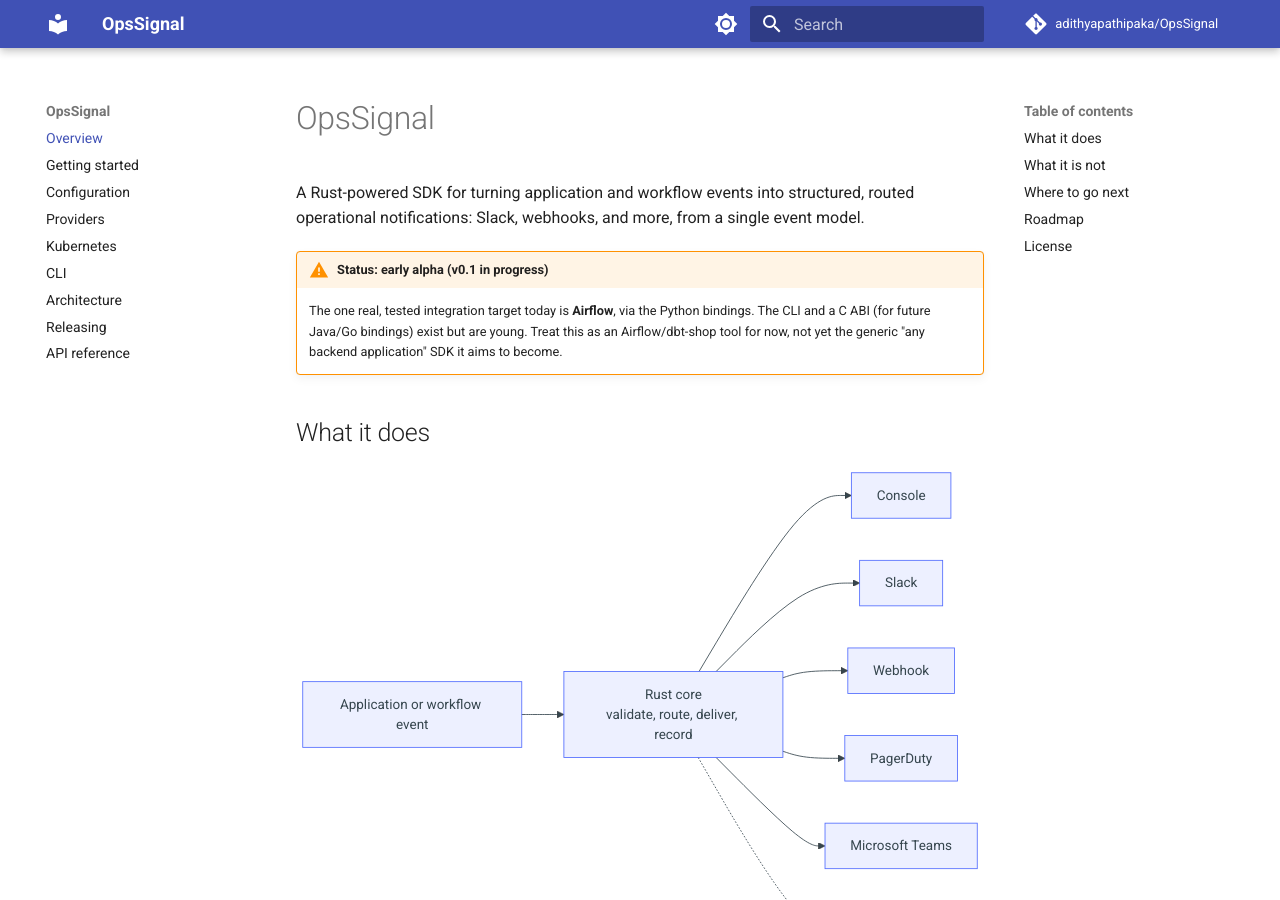
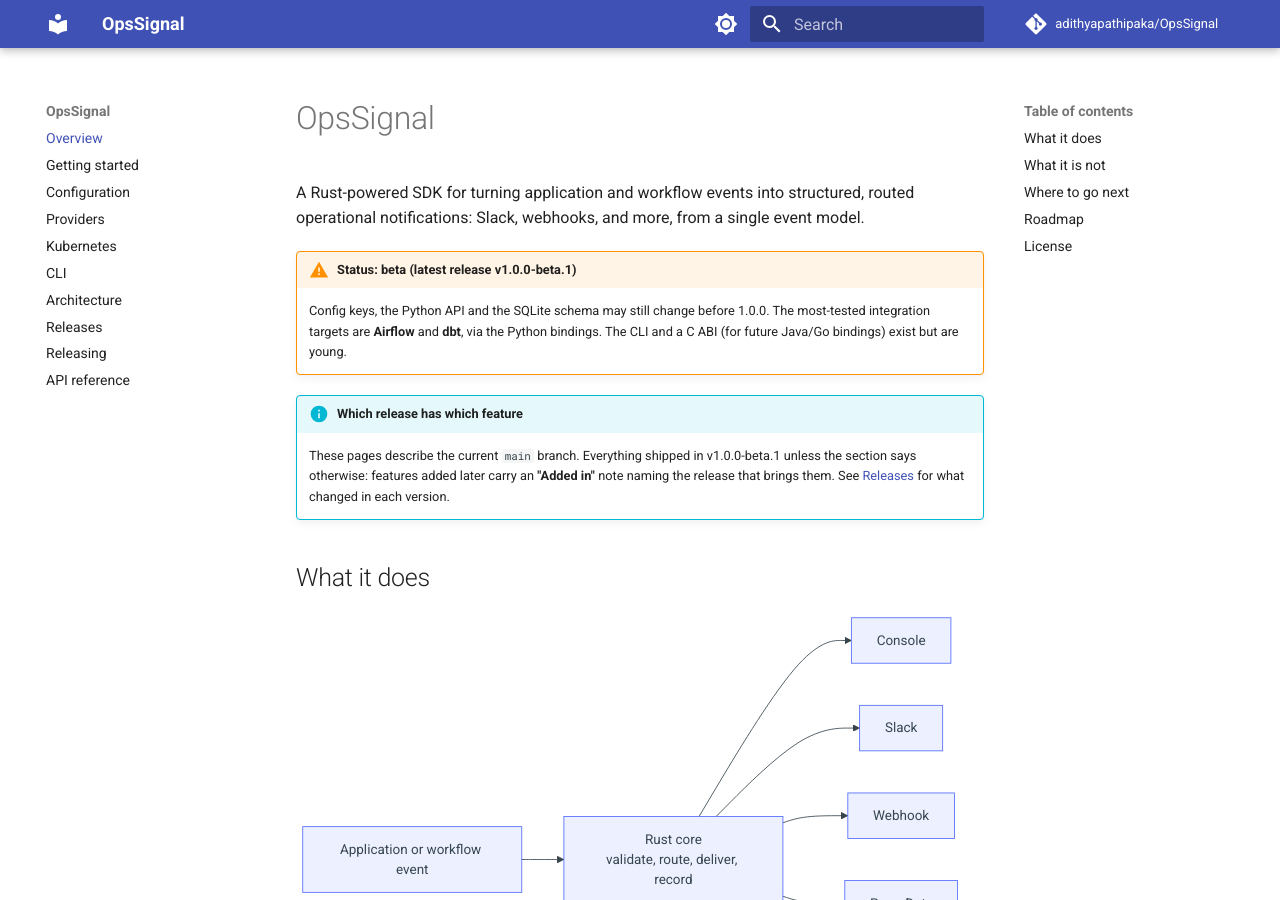
Before and after one commit to adithyapathipaka/OpsSignal, an MkDocs documentation site: the page built from docs/index.md, in a window 1280 px wide and 900 px high. Built offline with MkDocs 1.6.1 and Material for MkDocs 9.7.7, drawn with Linux system fonts in a browser that asks for light colours; comment, search, counter and statistics services are not loaded; some of the changed text lies outside the part shown.

Commit message:
Add a changelog and Releases page, and say which release has each feature (#27)
The docs site is built from main, so it shows unreleased features with
nothing marking them. Add CHANGELOG.md (shown on the site as Releases),
backfilled for v1.0.0-beta.1 with #25 under Unreleased. Add an "Added in"
convention for features newer than the latest release, a changelog step
to the release checklist, and replace the stale v0.1 status and roadmap.


Claude-Session: https://claude.ai/code/session_01Ph8V83LvTjEDzPa4hvRAtm

Co-authored-by: Claude <noreply@anthropic.com>

```diff
--- a/docs/index.md
+++ b/docs/index.md
@@ -4,11 +4,17 @@ A Rust-powered SDK for turning application and workflow events into structured,
 routed operational notifications: Slack, webhooks, and more, from a single
 event model.
 
-!!! warning "Status: early alpha (v0.1 in progress)"
-    The one real, tested integration target today is **Airflow**, via the
-    Python bindings. The CLI and a C ABI (for future Java/Go bindings) exist
-    but are young. Treat this as an Airflow/dbt-shop tool for now, not yet the
-    generic "any backend application" SDK it aims to become.
+!!! warning "Status: beta (latest release v1.0.0-beta.1)"
+    Config keys, the Python API and the SQLite schema may still change before
+    1.0.0. The most-tested integration targets are **Airflow** and **dbt**,
+    via the Python bindings. The CLI and a C ABI (for future Java/Go
+    bindings) exist but are young.
+
+!!! info "Which release has which feature"
+    These pages describe the current `main` branch. Everything shipped in
+    v1.0.0-beta.1 unless the section says otherwise: features added later
+    carry an **"Added in"** note naming the release that brings them.
+    See [Releases](changelog.md) for what changed in each version.
 
 ## What it does
 
@@ -44,16 +50,16 @@ notifications.
 - [CLI](cli.md): flags and exit codes for shell and CI use.
 - [Architecture](ARCHITECTURE.md): components, delivery semantics, design rules.
 - [API reference](reference.md): generated Rust docs for `opssignal-core`.
+- [Releases](changelog.md): what changed in each version.
 
 ## Roadmap
 
-| Version | Scope |
+| Release | Scope |
 |---|---|
-| v0.1 (current) | Rust core, Console/Webhook/Slack/PagerDuty/Teams/Opsgenie/Email providers, SQLite sink, Python bindings, Airflow and dbt adapters, CLI |
-| v0.2 | Dedup, retry/backoff tuning, Alertmanager provider |
-| v0.3 | Postgres sink |
-| v0.4 | Dagster + Prefect adapters |
-| v0.5+ | Java/Go bindings, only if real external demand appears |
+| v1.0.0-beta.1 (released) | Rust core, Console/Webhook/Slack/PagerDuty/Teams/Opsgenie/Email providers, SQLite sink, Python bindings, Airflow and dbt adapters, CLI, C ABI |
+| Next beta | Fan-out delivery mode for routes |
+| Later | Dedup, retry/backoff tuning, Alertmanager provider; Postgres sink; Dagster + Prefect adapters |
+| Only on demand | Java/Go bindings, only if real external demand appears |
 
 ## License
 
--- a/mkdocs.yml
+++ b/mkdocs.yml
@@ -33,6 +33,7 @@ nav:
   - Kubernetes: kubernetes.md
   - CLI: cli.md
   - Architecture: ARCHITECTURE.md
+  - Releases: changelog.md
   - Releasing: releasing.md
   - API reference: reference.md
 
@@ -44,6 +45,9 @@ markdown_extensions:
   - pymdownx.details
   - pymdownx.highlight
   - pymdownx.inlinehilite
+  - pymdownx.snippets:
+      base_path: ["."]
+      check_paths: true
   - pymdownx.superfences:
       custom_fences:
         - name: mermaid
```
Also changed, not shown: CHANGELOG.md (added, +69 -0 lines), CONTRIBUTING.md (+14 -0 lines), README.md (+11 -12 lines), docs/ARCHITECTURE.md (+1 -1 lines), docs/changelog.md (added, +2 -0 lines), docs/releasing.md (+8 -2 lines), 1 other file.
